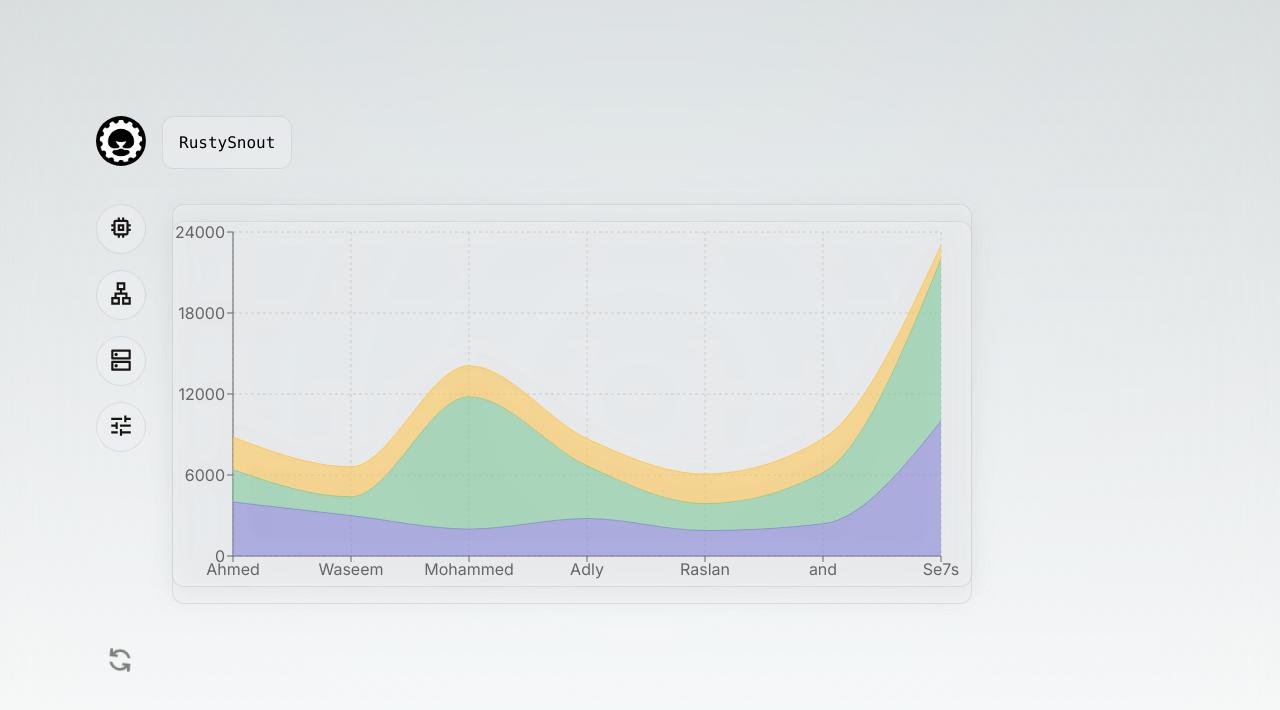
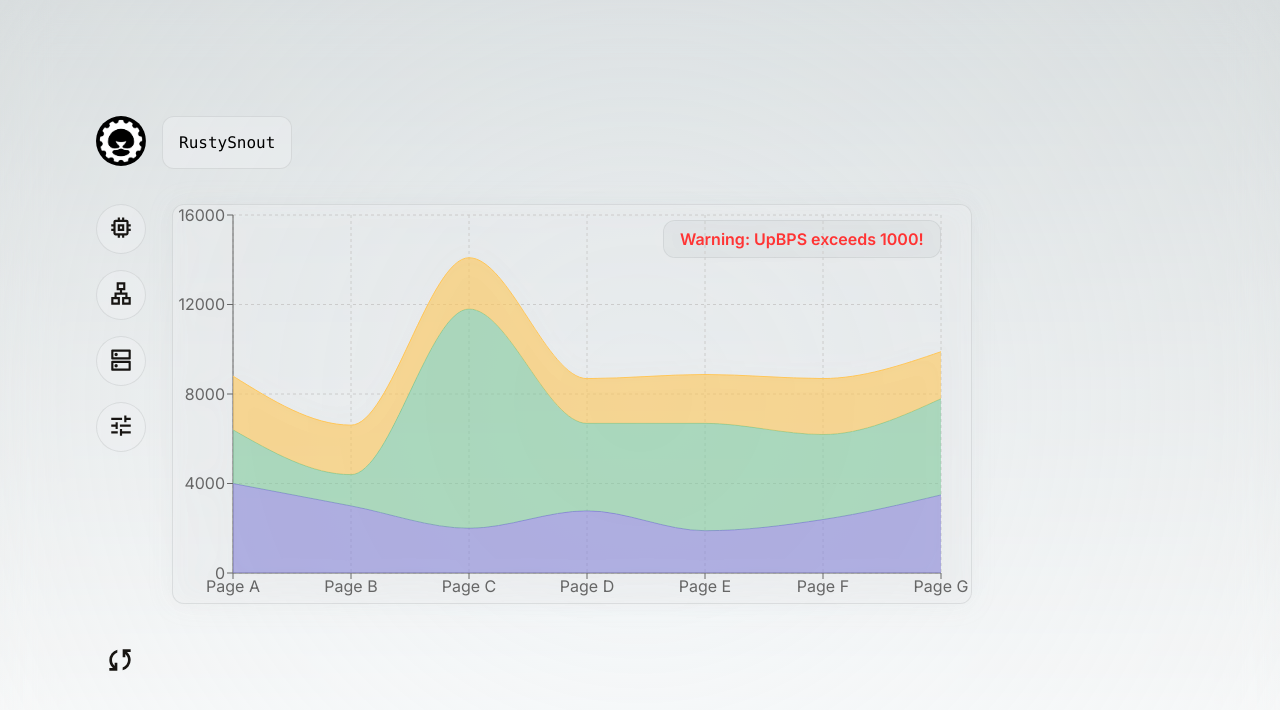
Before and after one commit to RustySnout/RustySnout, a Next.js app: page / in a window 1280 px wide. Shown: the top 710 px of the page. Built offline with nearby package versions, Linux system fonts and the light colour scheme.

Commit message:
Added warning banner for BPS exceeding

```diff
--- a/src/app/graph/layout.js
+++ b/src/app/graph/layout.js
@@ -1,21 +1,25 @@
-
 import React from 'react';
 import { AreaChart, Area, XAxis, YAxis, CartesianGrid, Tooltip, ResponsiveContainer } from 'recharts';
 import styles from './layout.module.css';
 
-const data = [
-  { name: 'Ahmed', uv: 4000, pv: 2400, amt: 2400 },
-  { name: 'Waseem', uv: 3000, pv: 1398, amt: 2210 },
-  { name: 'Mohammed', uv: 2000, pv: 9800, amt: 2290 },
-  { name: 'Adly', uv: 2780, pv: 3908, amt: 2000 },
-  { name: 'Raslan', uv: 1890, pv: 2000, amt: 2181 },
-  { name: 'and', uv: 2390, pv: 3800, amt: 2500 },
-  { name: 'Se7s', uv: 10000, pv: 12000, amt: 1000 },
-];
+const Graph = ({ UpBPS }) => {
+  const data = [
+    { name: 'Page A', uv: 4000, pv: 2400, amt: 2400 },
+    { name: 'Page B', uv: 3000, pv: 1398, amt: 2210 },
+    { name: 'Page C', uv: 2000, pv: 9800, amt: 2290 },
+    { name: 'Page D', uv: 2780, pv: 3908, amt: 2000 },
+    { name: 'Page E', uv: 1890, pv: 4800, amt: 2181 },
+    { name: 'Page F', uv: 2390, pv: 3800, amt: 2500 },
+    { name: 'Page G', uv: 3490, pv: 4300, amt: 2100 },
+  ];
 
-const GraphBody = () => {
   return (
     <div className={styles.graphBody}>
+      {UpBPS > 1000 && (
+        <div className={styles.warningBanner}>
+          Warning: UpBPS exceeds 1000!
+        </div>
+      )}
       <ResponsiveContainer width="100%" height="100%">
         <AreaChart
           width={500}
@@ -36,13 +40,4 @@ const GraphBody = () => {
   );
 };
 
-
-const Graph = () => {
-  return (
-    <div className={styles.graphBody}>
-      <GraphBody />
-    </div>
-  );
-};
-
 export default Graph;
--- a/src/app/graph/layout.module.css
+++ b/src/app/graph/layout.module.css
@@ -10,11 +10,30 @@
     border: 1px solid rgba(var(--callout-border-rgb), 0.3);
     border-radius: var(--border-radius);
     filter: drop-shadow(0 0 0.75rem rgba(var(--callout-border-rgb), 0.2));
-}
+    position: relative; /* Added for positioning the warning banner */
+  }
 
-/*if the screen width decreases than 1000px do these styles instead*/
-@media screen and (max-width: 1000px) {
+  .warningBanner {
+    position: absolute;
+    top: 15px;
+    right: 30px;
+    padding: 0.5rem 1rem;
+    border-radius: var(--border-radius);
+    background: rgba(var(--card-rgb), 0.1);
+    border: 1px solid rgba(var(--card-border-rgb), 0.15);
+    font-weight: 600;
+    color: rgb(255, 52, 52); /* Adjust color as needed */
+    transition: background 200ms, border 200ms;
+  }
+
+  @media screen and (max-width: 1000px) {
     .graphBody {
-        width: 50vw;
+      width: 50vw;
     }
-}
+
+    .warningBanner {
+      font-size: 0.8rem;
+      padding: 0.3rem 0.6rem;
+      font-family: var(--font-mono);
+    }
+  }
--- a/src/app/monitoringView/layout.js
+++ b/src/app/monitoringView/layout.js
@@ -1,4 +1,4 @@
-'use client'
+'use client';
 import React, { useState, useEffect } from 'react';
 import Table from "../genericTable/layout";
 import Graph from "../graph/layout";
@@ -15,9 +15,10 @@ const MonitoringView = () => {
   const [rowData, setRowData] = useState([]);
   const [invokeFunction, setInvokeFunction] = useState("get_process_stats_wrapper");
   const [refresh, setRefresh] = useState(false);
+  const [UpBPS, setUpBPS] = useState(1200);  // Temporarily set to a value greater than 1000 for testing
 
   // button handlers that change the state of invokeFunction to the tauri command we need
-  // this are called onClick in the html below
+  // these are called onClick in the html below
   const handleProcess = () => {
     setInvokeFunction("get_remote_address_wrapper");
   };
@@ -39,6 +40,10 @@ const MonitoringView = () => {
             const data = JSON.parse(res);
             setColHeaders(Object.keys(data[0]));
             setRowData(data);
+            // Assuming UpBPS is part of the data fetched
+            if (data.length > 0 && data[0].UpBPS !== undefined) {
+              setUpBPS(data[0].UpBPS);
+            }
         }).catch((err) => {
             setRefresh(false);
             console.log(err);
@@ -49,7 +54,7 @@ const MonitoringView = () => {
     fetchData();
     const intervalId = setInterval(fetchData, 5000);
     return () => clearInterval(intervalId);
-});
+  }, [invokeFunction]);  // Add missing dependency array
 
   // this changes the style of the refresh icon to show that the data is being refreshed
   // see layout.module.css for the styles .refreshing and .refresh to see how it is done
@@ -72,7 +77,7 @@ const MonitoringView = () => {
             <Image src="/control.svg" alt="Next.js Logo" width={50} height={50} className={styles.symbol}/>
           </button>
         </div>
-        <Graph />
+        <Graph UpBPS={UpBPS} /> {/* Pass UpBPS to Graph component */}
       </div>
       <div className={styles.refreshTable}>
         <Image src="/loading.svg" alt="Next.js Logo" width={50} height={50} className={refreshStyle}/>
```
